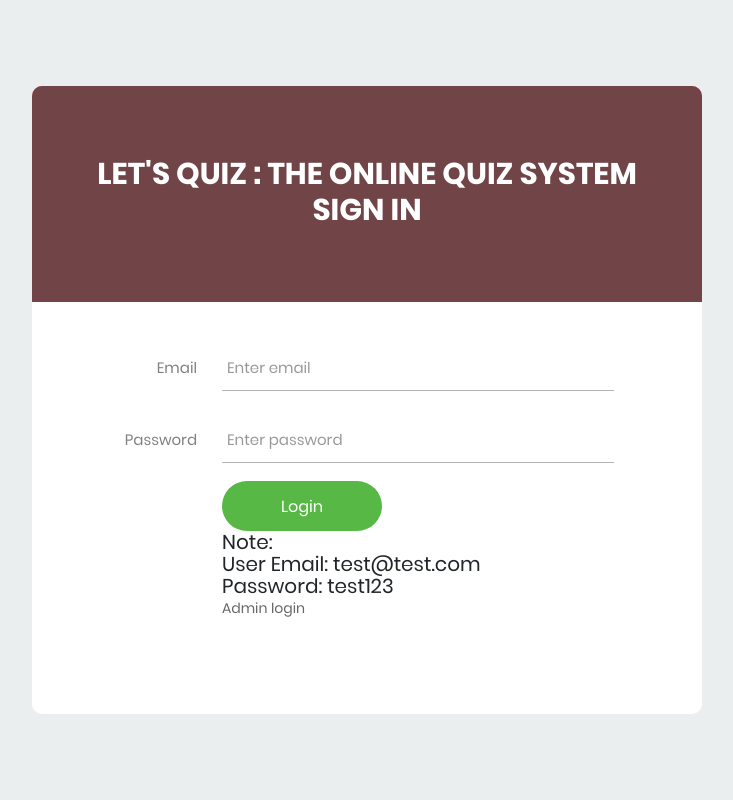
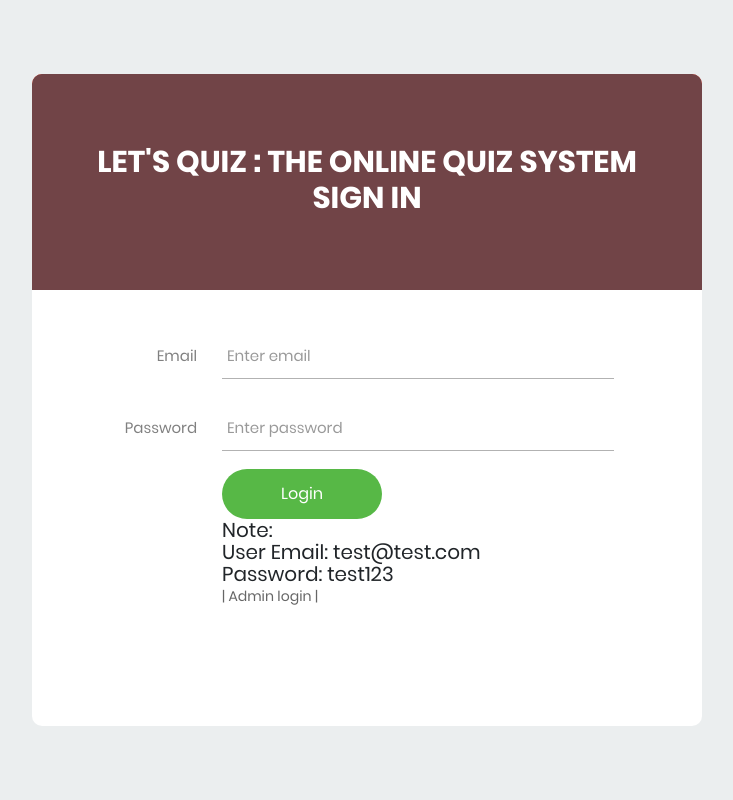
Before and after one commit to Shivendra-Singh-Code/Lets-Quiz, a PHP site: page /index.php in a window 1280 px wide. Shown: the whole page, without its empty margins (273-1006 px from the left). Run offline with PHP 8.4, Linux system fonts and the light colour scheme.

Commit message:
Update index.php

```diff
--- a/login-ui/index.php
+++ b/login-ui/index.php
@@ -49,8 +49,8 @@
 						</button>
 					</div>
 					<h5>Note:<br>User Email: test@test.com <br>Password:  test123</h5>
-					   <div class="container-login100-form-btn" align="right">
-                 				   <a href="/adminpanel/index.php "> Admin login </a>
+					   <div class="container-login100-form-btn" align="right"><br><br>
+                 				   <a href="/adminpanel/index.php "> | Admin login |</a>
                				 </div>
 				</form>
 			</div>
```
